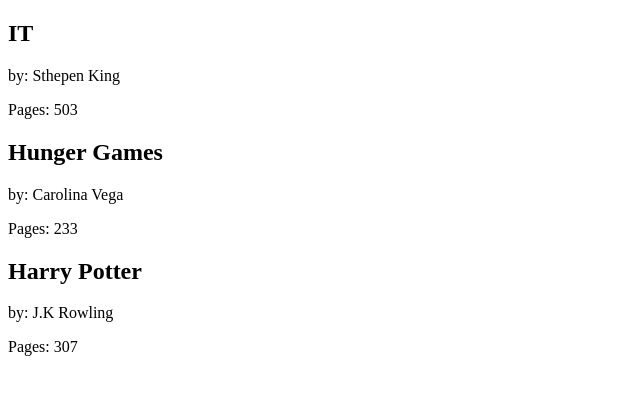
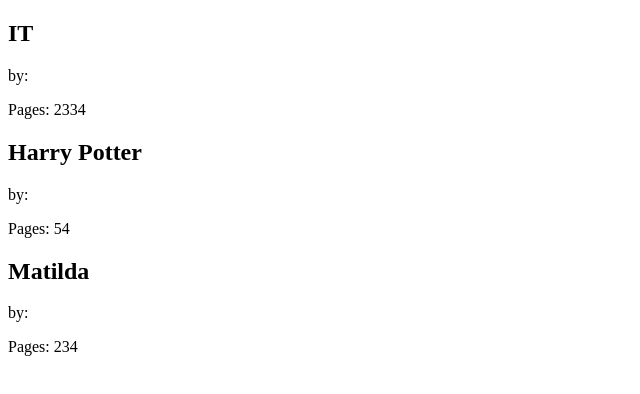
Before and after one commit to DarkH0le/ReactEssentialTraining, a React (Create React App) app: page / in a window 1280 px wide. Shown: the top 394 px of the page, without its empty margins (0-640 px from the left). Built offline with nearby package versions, Linux system fonts and the light colour scheme.

Commit message:
Compose component

```diff
--- a/src/index.js
+++ b/src/index.js
@@ -10,8 +10,28 @@
 import React from 'react';
 import ReactDOM from 'react-dom';
 
+//Set a list of "Books"
+
+let bookList = [
+    {
+        "title": "IT",
+        "by": "Sthepen",
+        "pages": 2334
+    },
+    {
+        "title": "Harry Potter",
+        "by": "JK",
+        "pages": 54
+    },
+    {
+        "title": "Matilda",
+        "by": "UKNOW",
+        "pages": 234
+    }
+];
+
+
 //Create a component
-
 const Book = ({title,author,pages}) => {
     return(
         <div>
@@ -23,15 +43,17 @@
 };
 
 //Create a compose component, this "library" component is going to be made by "book"s components
+//Note: Keys used within arrays should be unique among their siblings. However they don’t need to be globally unique. We can use the same keys when we produce two different arrays
 
-const Library = () => {
+
+const Library = ({bookList}) => {
     return (
         <div>
-            <Book title="IT" author="Sthepen King" pages="503"/>
-            <Book title="Hunger Games" author="Carolina Vega" pages="233"/>
-            <Book title="Harry Potter" author="J.K Rowling" pages="307"/>
+            {bookList.map((book , i) => {
+                            return (<Book key={i} title={book.title} author={book.author} pages={book.pages}/>);
+                         })}
         </div>
     );
 };
 
-ReactDOM.render(<Library/>,document.querySelector('#root'));
+ReactDOM.render(<Library bookList={bookList}/>,document.querySelector('#root'));
```
